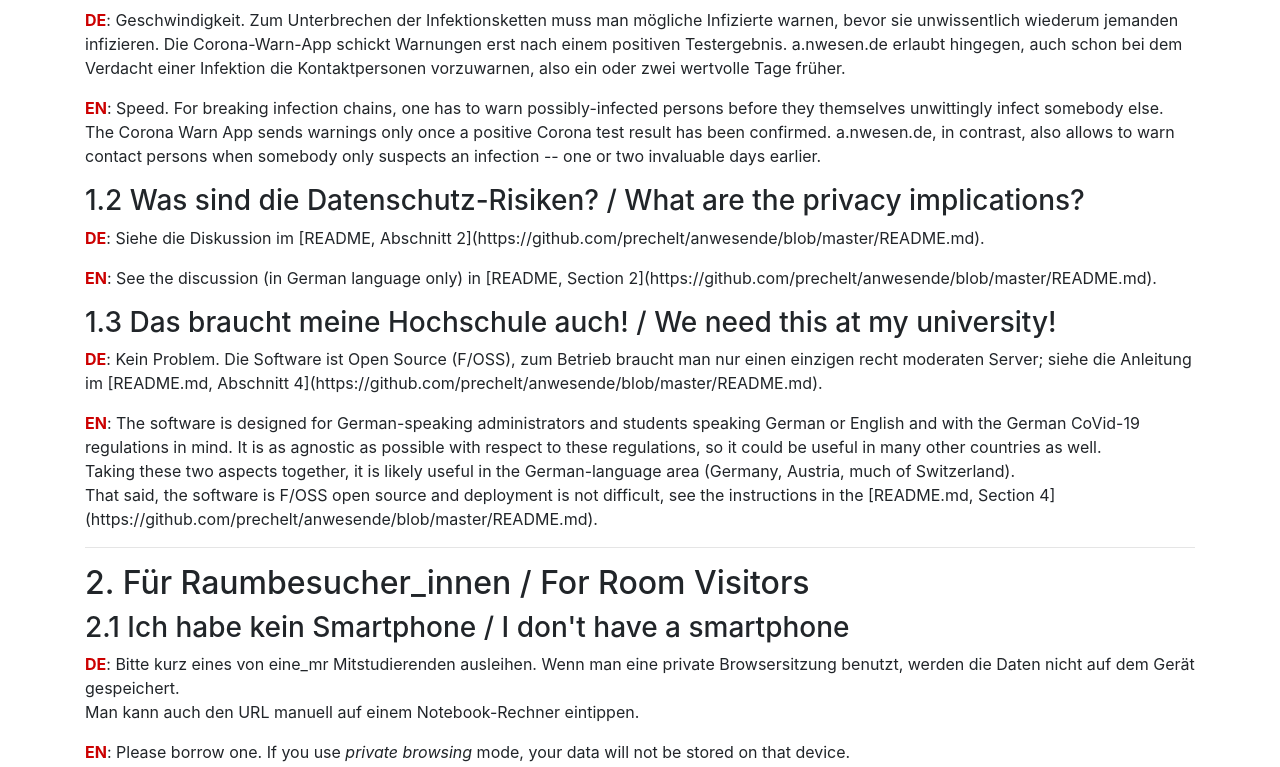
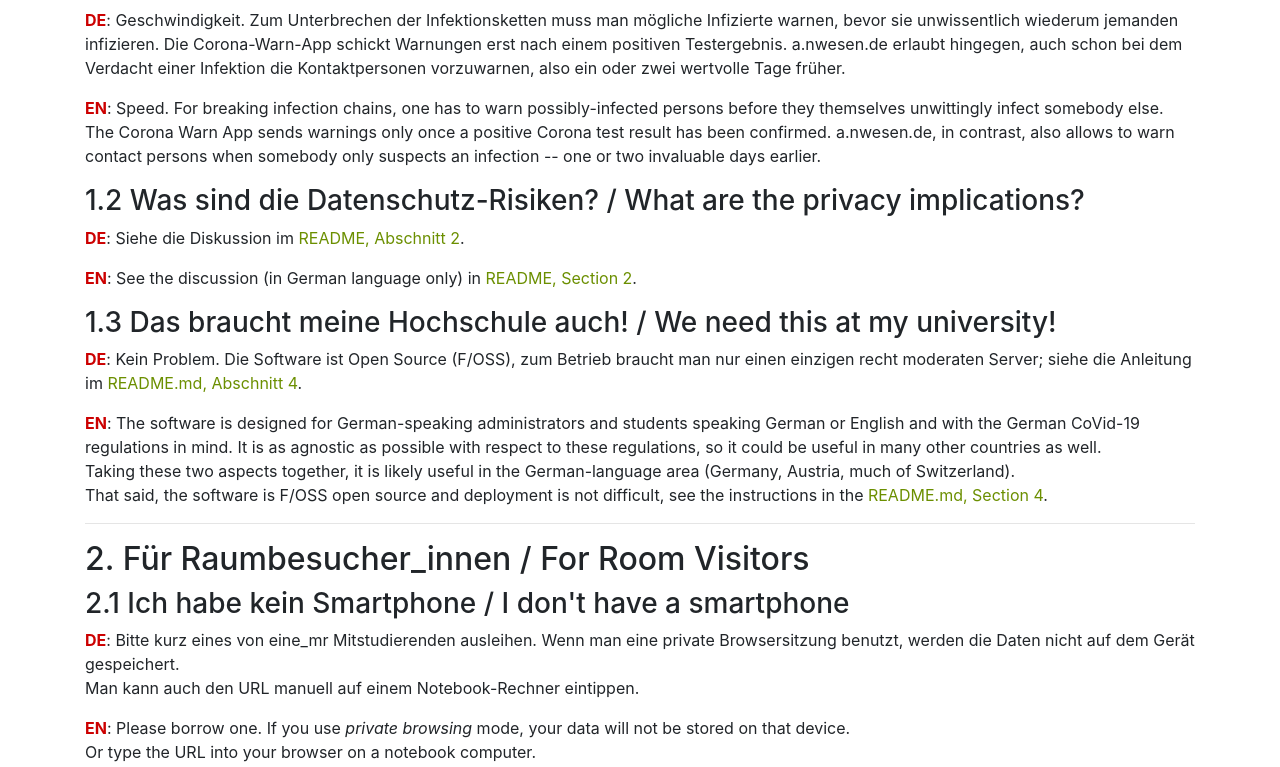
Before and after one commit to prechelt/anwesende, a Django app: template anwesende/templates/room/faq.html in a window 1280 px wide. Shown: the part 717-1484 px from the top of the page. Run offline with Django 3.2, Linux system fonts and the light colour scheme; the template is opened without the code that fills it, so the values that code supplies are empty; some libraries are stand-ins or nearby versions.

Commit message:
faq.html: fixed four hyperlinks

```diff
--- a/anwesende/templates/room/faq.html
+++ b/anwesende/templates/room/faq.html
@@ -42,12 +42,12 @@
   <p>
     <span class="languagemark">DE</span>:
     Siehe die Diskussion im
-    [README, Abschnitt 2](https://github.com/prechelt/anwesende/blob/master/README.md).
+    <a href="https://github.com/prechelt/anwesende/blob/master/README.md">README, Abschnitt 2</a>.
   </p>
   <p>
     <span class="languagemark">EN</span>:
     See the discussion (in German language only) in
-    [README, Section 2](https://github.com/prechelt/anwesende/blob/master/README.md).
+    <a href="https://github.com/prechelt/anwesende/blob/master/README.md">README, Section 2</a>.
   </p>
 
 
@@ -59,7 +59,7 @@
     Kein Problem.
     Die Software ist Open Source (F/OSS), zum Betrieb braucht man nur einen einzigen
     recht moderaten Server; siehe die Anleitung im
-    [README.md, Abschnitt 4](https://github.com/prechelt/anwesende/blob/master/README.md).
+    <a href="https://github.com/prechelt/anwesende/blob/master/README.md">README.md, Abschnitt 4</a>.
   </p>
   <p>
     <span class="languagemark">EN</span>:
@@ -72,7 +72,7 @@
     German-language area (Germany, Austria, much of Switzerland). <br>
     That said, the software is F/OSS open source and deployment is not difficult,
     see the instructions in the
-    [README.md, Section 4](https://github.com/prechelt/anwesende/blob/master/README.md).
+    <a href="https://github.com/prechelt/anwesende/blob/master/README.md">README.md, Section 4</a>.
   </p>
 
 
```
